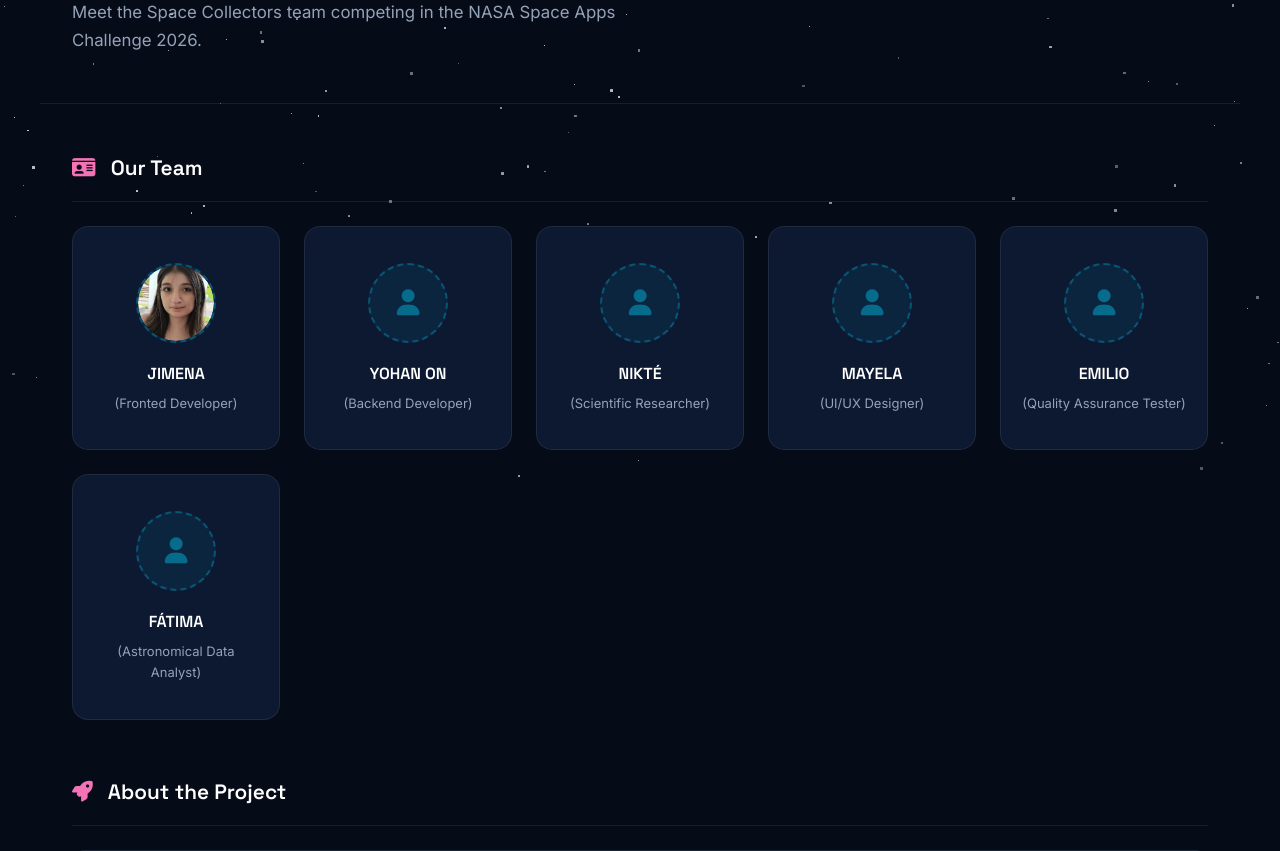
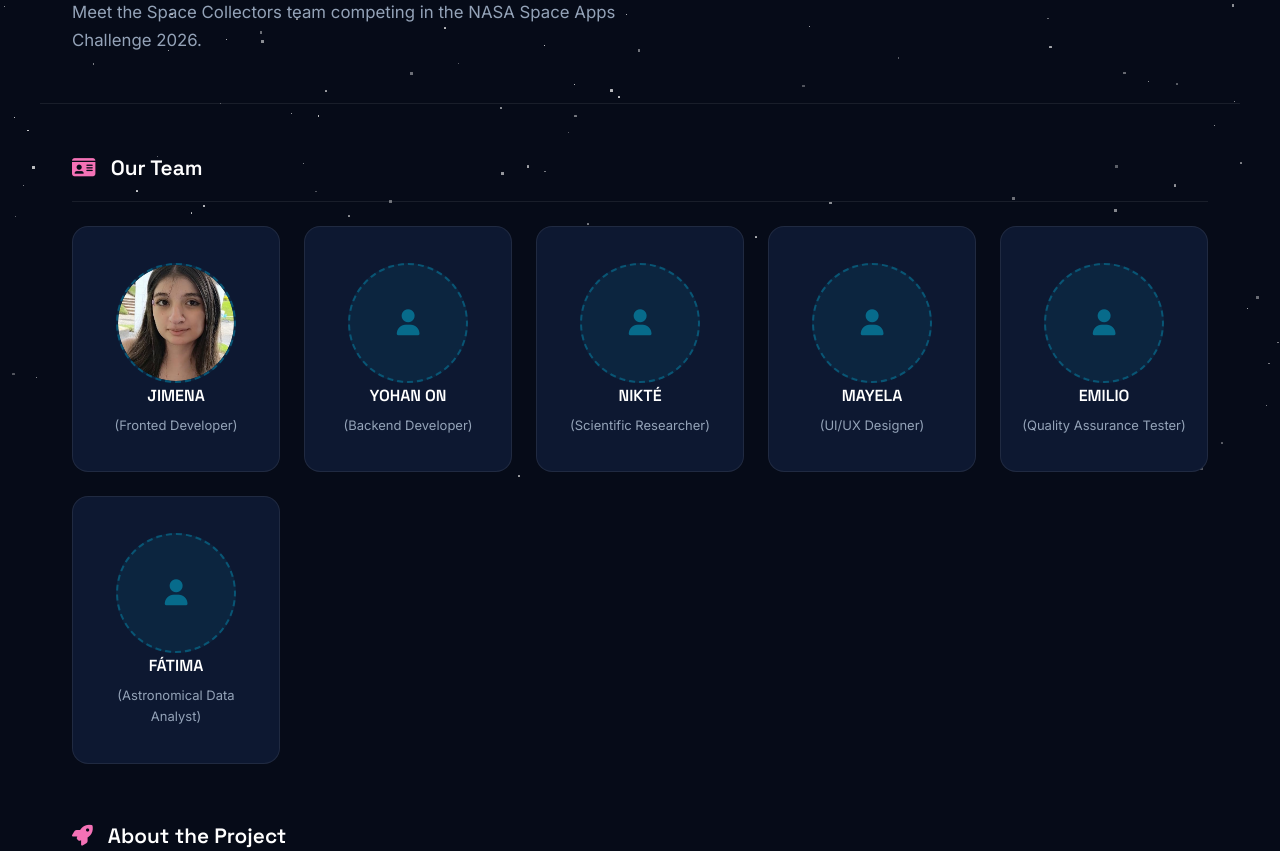
Before and after one commit to XanderCale3722/SPACECOLLECTORS3, a Flask app: page /about in a window 1280 px wide. Shown: the part 315-1166 px from the top of the page. Run offline with Flask 3, Linux system fonts and the light colour scheme.

Commit message:
se modifco el codigo

```diff
--- a/space_collectors/static/css/style.css
+++ b/space_collectors/static/css/style.css
@@ -822,9 +822,18 @@ body {
     opacity: 1;
     transform: translateY(0);
 }
+.miembro-foto {
+    width: 120px;
+    height: 120px;
+    border-radius: 50%;
+    overflow: hidden;
+    margin: 0 auto;
+}
 .miembro-foto img {
     width: 100%;
     height: 100%;
     object-fit: cover;
+    object-position: center;
     border-radius: 50%;
+    display: block;
 }
```
